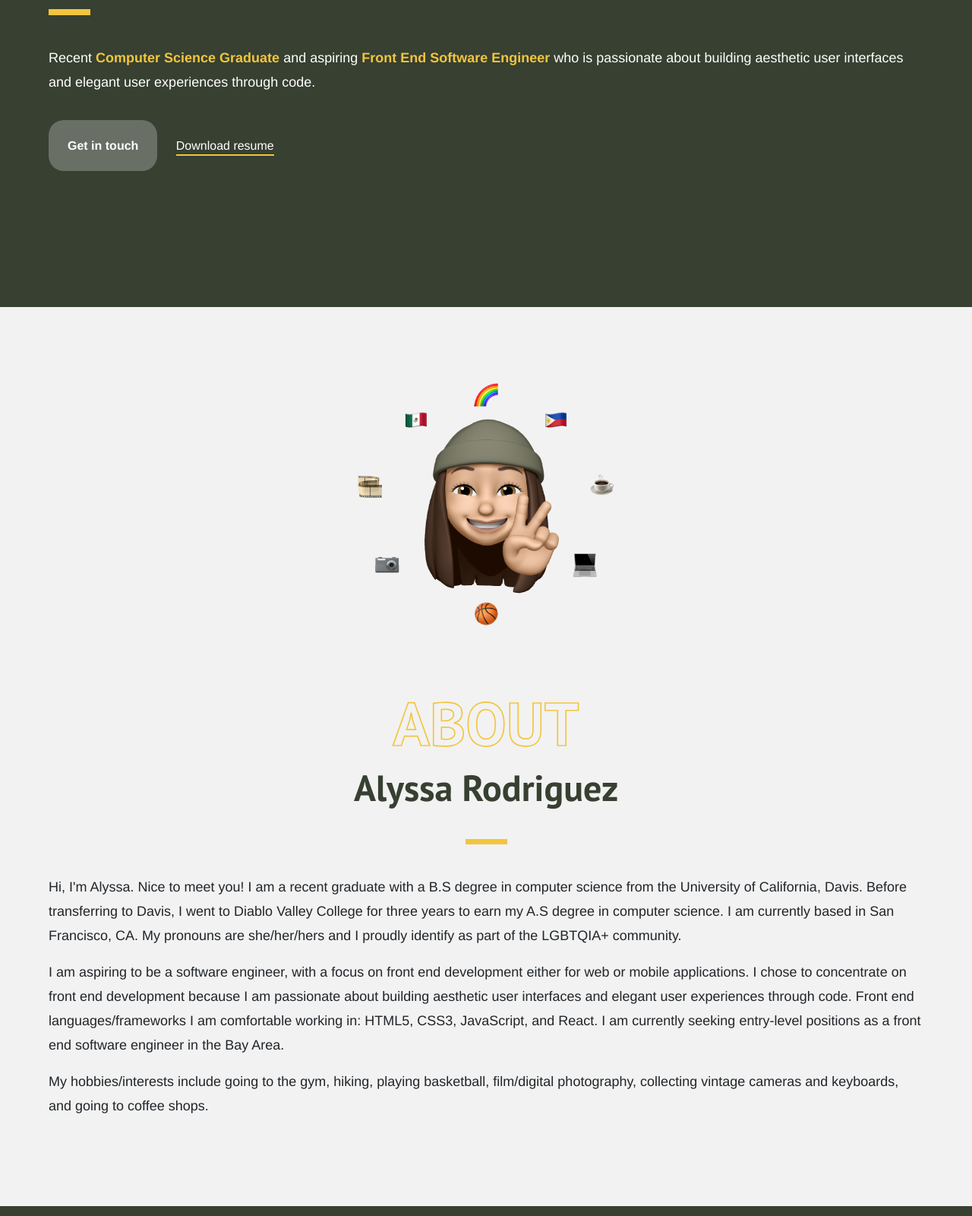
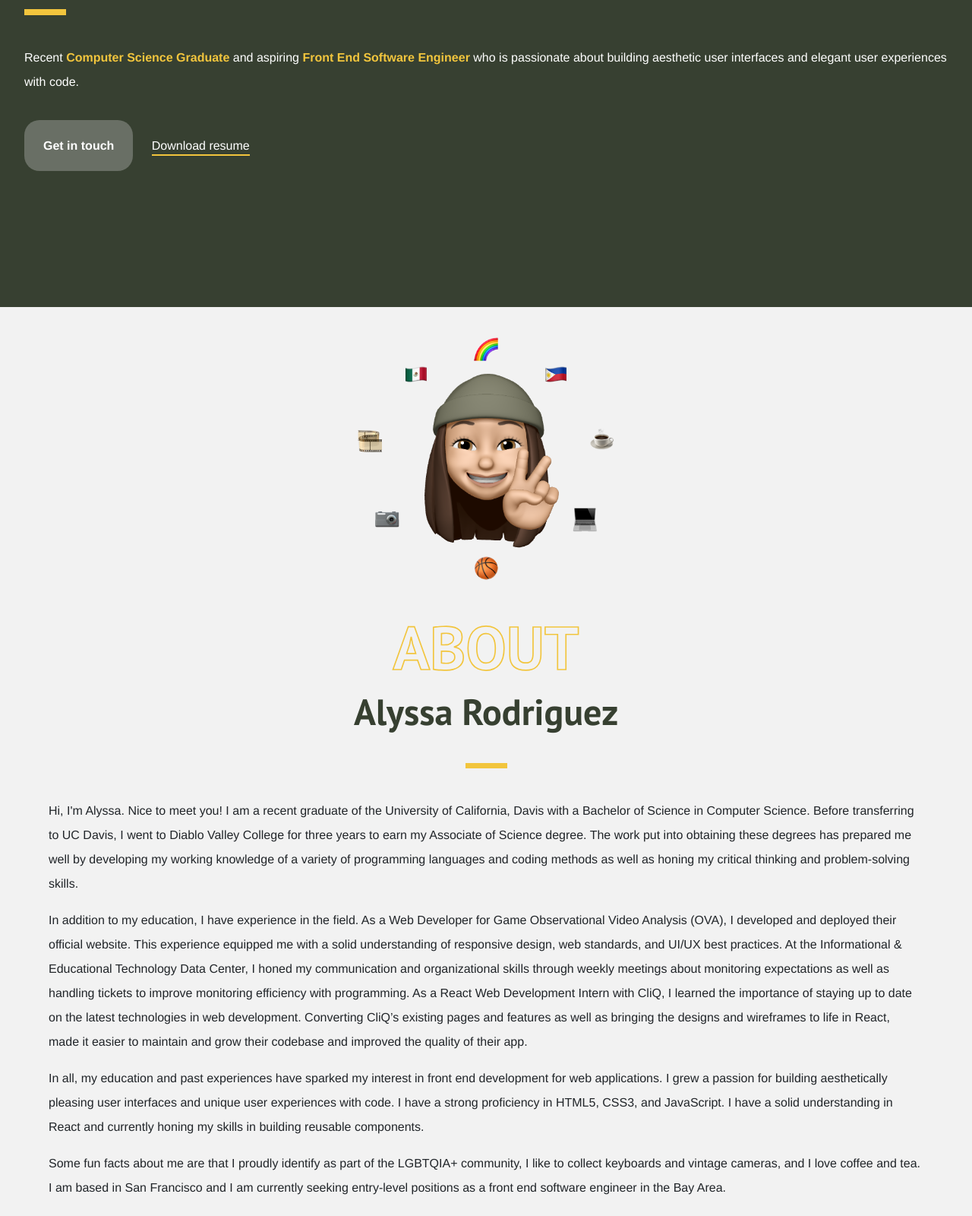
Before and after one commit to alyssamarie0107/portfolio-v2, a plain HTML site: page index.html in a window 1280 px wide. Shown: the part 406-2006 px from the top of the page at 76% size. Drawn offline with nearby package versions, Linux system fonts and the light colour scheme.

Commit message:
updated about structure and content

```diff
--- a/index.html
+++ b/index.html
@@ -74,7 +74,7 @@
 
         <div class="line"></div>
 
-        <p>Recent <span><strong>Computer Science Graduate</strong> </span> and aspiring <span><strong>Front End Software Engineer</strong></span> who is passionate about building aesthetic user interfaces and elegant user experiences through code.</p>
+        <p>Recent <span><strong>Computer Science Graduate</strong> </span> and aspiring <span><strong>Front End Software Engineer</strong></span> who is passionate about building aesthetic user interfaces and elegant user experiences with code.</p>
 
         <div id="btn-container">
           <a href="#contact">Get in touch</a>
@@ -86,26 +86,33 @@
 
     <!-- about -->
     <section id="about">
-      <div id="left-container">
+      <div id="top-container">
         <img alt="smiley" src="images/memoji/me.png">
       </div>
 
-      <div id="right-container">
+      <div id="bottom-container">
         <h1>About</h1>
         <h2>Alyssa Rodriguez</h2>
 
         <div class="line"></div>
 
-        <p>Hi, I'm Alyssa. Nice to meet you! I am a recent graduate with a B.S degree in computer science from the
-          University of California, Davis. Before transferring to Davis, I went to Diablo Valley College for three years
-          to earn my A.S degree in computer science. I am currently based in San Francisco, CA. My pronouns are
-          she/her/hers and I proudly identify as part of the LGBTQIA+ community. </p>
+        <p>
+          Hi, I'm Alyssa. Nice to meet you! I am a recent graduate of the University of California, Davis with a Bachelor of Science in Computer Science. Before transferring to UC Davis, I went to Diablo Valley College for three years
+          to earn my Associate of Science degree. The work put into obtaining these degrees has prepared me well by developing my working knowledge of a variety of programming languages and coding methods as well as honing my critical thinking and problem-solving skills.
+        </p>
 
-        <p>I am aspiring to be a software engineer, with a focus on front end development either for web or mobile
-          applications. I chose to concentrate on front end development because I am passionate about building aesthetic
-          user interfaces and elegant user experiences through code. Front end languages/frameworks I am comfortable working in: HTML5, CSS3, JavaScript, and React. I am currently seeking entry-level positions as a front end software engineer in the Bay Area.</p>
+        <p>
+          In addition to my education, I have experience in the field. As a Web Developer for Game Observational Video Analysis (OVA), I developed and deployed their official website. This experience equipped me with a solid understanding of responsive design, web standards, and UI/UX best practices. At the Informational & Educational Technology Data Center, I honed my communication and organizational skills through weekly meetings about monitoring expectations as well as handling tickets to improve monitoring efficiency with programming. As a React Web Development Intern with CliQ, I learned the importance of staying up to date on the latest technologies in web development. Converting CliQ’s existing pages and features as well as bringing the designs and wireframes to life in React, made it easier to maintain and grow their codebase and improved the quality of their app.
+        </p>
 
-        <p>My hobbies/interests include going to the gym, hiking, playing basketball, film/digital photography, collecting vintage cameras and keyboards, and going to coffee shops.</p>
+        <p>
+          In all, my education and past experiences have sparked my interest in front end development for web applications. I grew a passion for building aesthetically pleasing user interfaces and unique user experiences with code. I have a strong proficiency in HTML5, CSS3, and JavaScript. I have a solid understanding in React and currently honing my skills in building reusable components.
+        </p>
+
+        <p>
+          Some fun facts about me are that I proudly identify as part of the LGBTQIA+ community, I like to collect keyboards and vintage cameras, and I love coffee and tea. I am based in San Francisco and I am currently seeking entry-level positions as a front end software engineer in the Bay Area.
+        </p>
+
       </div>
     </section>
 
@@ -195,7 +202,7 @@
         get in touch with me!</h4>
       <!-- using boostrap for form and formspark for sending form data to email -->
       <!-- using reCAPTCHA v2 for spam protection -->
-      <form method="POST" action="https://submit-form.com/9dKxOI1q">
+      <form method="POST" action="https://submit-form.com/9dKxOI1q" autocomplete="off">
         <input type="hidden" name="_redirect" value="https://lysscodes.com/pages/thank-you" />
         <!-- disable formspark's default behavior of appending submission entries to custom redirect URL -->
         <input type="hidden" name="_append" value="false" />
--- a/styles.css
+++ b/styles.css
@@ -39,7 +39,7 @@ h4 {
 }
 
 p {
-    font-size: 18px;
+    font-size: 16px;
     line-height: 32px;
 }
 
@@ -79,6 +79,10 @@ footer>a {
     margin: 30px 0 30px 0;
 }
 
+footer>a:hover {
+    color: white;
+}
+
 footer #line {
     width: 75vw;
     height: 0.98px;
@@ -97,19 +101,19 @@ footer>p {
 
 /* navbar CSS */
 .navbar-nav .nav-item .nav-link {
-    color: black;
+
     font-size: 15px;
     line-height: 20px;
 }
 
 .social-container {
-    margin: 5px 120px 0 0;
+    margin: 5px 100px 0 0;
     /* background-color: sandybrown; */
 }
 
 .social-container>a:nth-child(1),
 .social-container>a:nth-child(2) {
-    margin-right: 14px;
+    margin-right: 8px;
 }
 
 /* intro CSS */
@@ -163,29 +167,29 @@ footer>p {
 
 /* about CSS */
 #about {
-    padding: 60px 0 60px 0;
+    flex-direction: column;
     background-color: #F2F2F2;
-    /* background-color: tan; */
 }
 
-#about #left-container {
-    margin: 40px;
+#about #top-container {
+    margin: 40px 0 40px 0;
     /* background-color: teal; */
 }
 
-#about #left-container>img {
-    width: 450px;
-    height: 420px;
+#about #top-container>img {
+    width: 350px;
+    height: 320px;
 }
 
-#about #right-container {
+#about #bottom-container {
     display: flex;
+    align-items: center;
     flex-direction: column;
-    margin: 40px;
+    margin-bottom: 40px;
     /* background-color: forestgreen; */
 }
 
-#about #right-container>h1,
+#about #bottom-container>h1,
 #projects>h1,
 #contact>h1 {
     font-size: 80px;
@@ -195,12 +199,12 @@ footer>p {
     -webkit-text-fill-color: transparent;
 }
 
-#about #right-container>h2 {
+#about #bottom-container>h2 {
     color: #374031;
 }
 
-#about #right-container>p {
-    width: 42vw;
+#about #bottom-container>p {
+    width: 65vw;
 }
 
 /* projects CSS */
@@ -334,24 +338,19 @@ form {
 
     #intro>div>h1,
     #intro>div>p {
-        width: 90vw;
+        width: 95vw;
+        /* background-color: #3df255; */
     }
 
     #about {
         flex-direction: column;
     }
 
-    #about #left-container>img {
-        width: 350px;
-        height: 320px;
+    #about #bottom-container {
+        width: 100vw;
     }
 
-    #about #right-container {
-        width: 100vw;
-        align-items: center;
-    }
-
-    #about #right-container>p {
+    #about #bottom-container>p {
         width: 90vw;
     }
 
```
